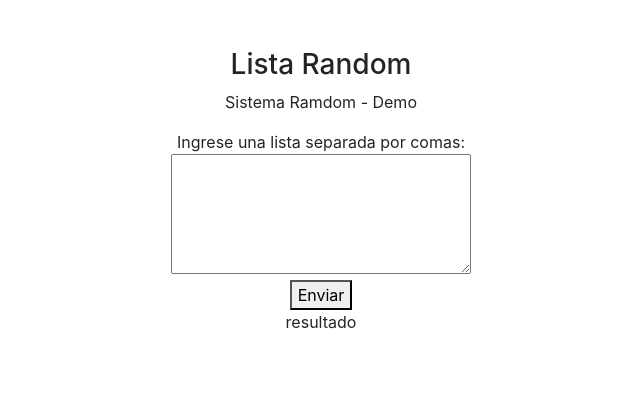
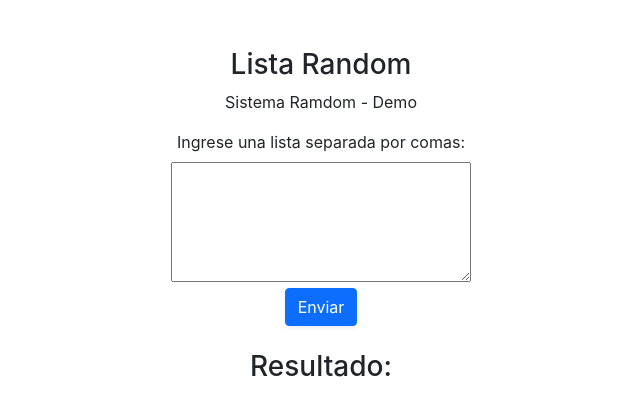
Before and after one commit to AnthonyMerive/fullstack-randomize, a React (Create React App) app in the folder web/: page / in a window 1280 px wide. Shown: the top 416 px of the page, without its empty margins (319-959 px from the left). Built offline with nearby package versions, Linux system fonts and the light colour scheme.

Commit message:
dando algunos estilos

```diff
--- a/web/src/components/Form.jsx
+++ b/web/src/components/Form.jsx
@@ -9,7 +9,7 @@ export const Form = () => {
 
     const onSubmit = (e) => {
         e.preventDefault();
-        dispatch(fetchRandom(state))
+        dispatch(fetchRandom(state));
     };
 
     return (
@@ -17,11 +17,11 @@ export const Form = () => {
             <form onSubmit={onSubmit}>
                 <label htmlFor="list">Ingrese una lista separada por comas:</label>
                 <br />
-                <textarea id="list" style={{ width: "300px", height: "120px" }}
+                <textarea className='mt-2' id="list" style={{ width: "300px", height: "120px" }}
                     onChange={(e) => setState(e.target.value)}
                 ></textarea>
                 <br />
-                <button type="submit">
+                <button type="submit" className='btn btn-primary shadow-sm'>
                     Enviar
                 </button>
             </form>
--- a/web/src/components/Result.jsx
+++ b/web/src/components/Result.jsx
@@ -1,9 +1,12 @@
 import React from 'react'
+import { useSelector } from 'react-redux'
 
 export const Result = () => {
+    const result = useSelector(store => store.random.result.randomList);
     return (
-        <div>
-            resultado
+        <div className='mt-4'>
+            <h3 className='mt-2'>Resultado:</h3>
+            <p>{result}</p>
         </div>
     )
 }
```
